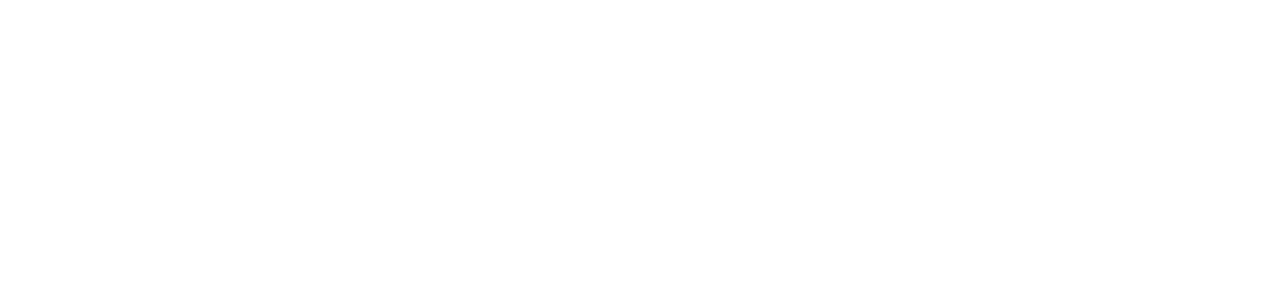
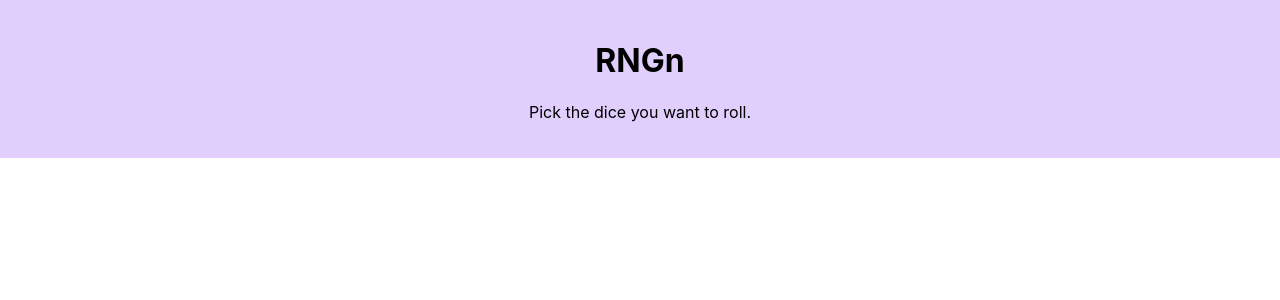
Before and after one commit to nmegrant/random_number_generator, a React (Create React App) app: page / in a window 1280 px wide. Shown: the top 300 px of the page. Built offline with nearby package versions, Linux system fonts and the light colour scheme.

Commit message:
Add Jumbotron title

```diff
--- a/src/App.js
+++ b/src/App.js
@@ -1,9 +1,22 @@
 import React from "react";
-import logo from "./logo.svg";
 import "./App.css";
+import Jumbotron from "react-bootstrap/Jumbotron";
+import Container from "react-bootstrap/Container";
 
 function App() {
-  return <div className="App"></div>;
+  return (
+    <div className="App">
+      <Jumbotron
+        fluid
+        style={{ backgroundColor: "rgba(102, 16, 242, 0.2)", padding: "20px" }}
+      >
+        <Container>
+          <h1>RNGn</h1>
+          <p>Pick the dice you want to roll.</p>
+        </Container>
+      </Jumbotron>
+    </div>
+  );
 }
 
 export default App;
```
